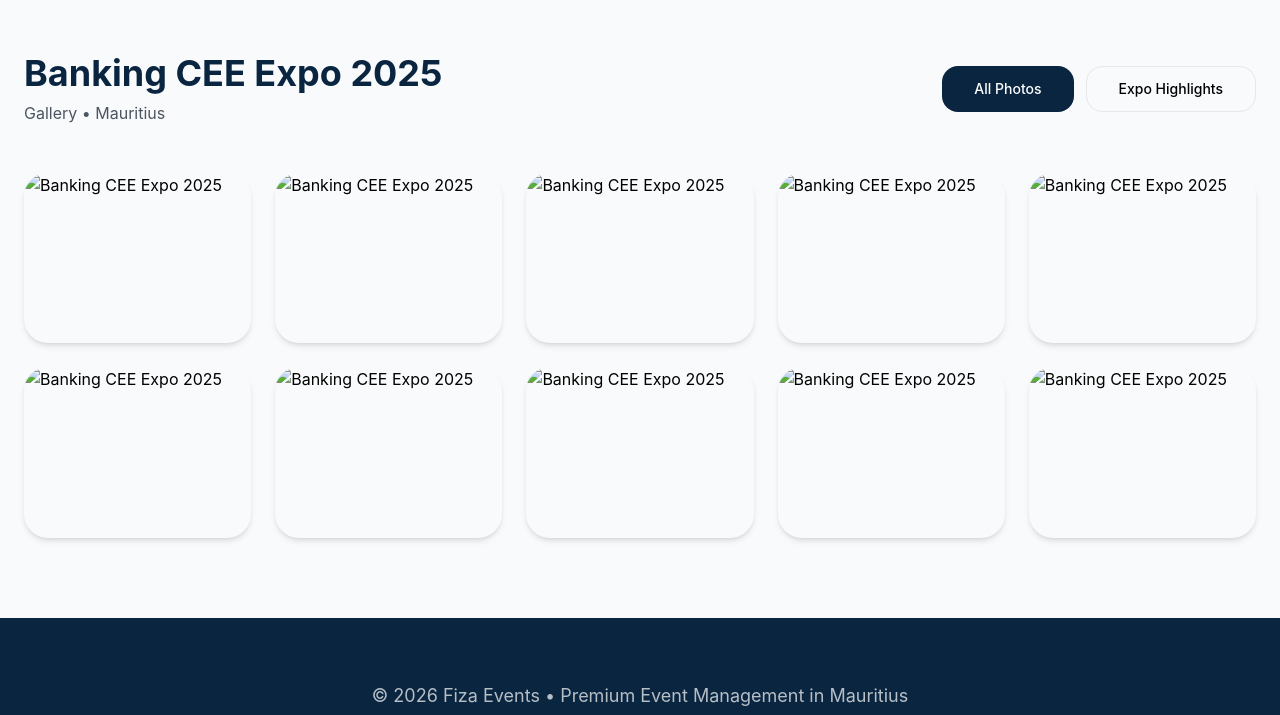
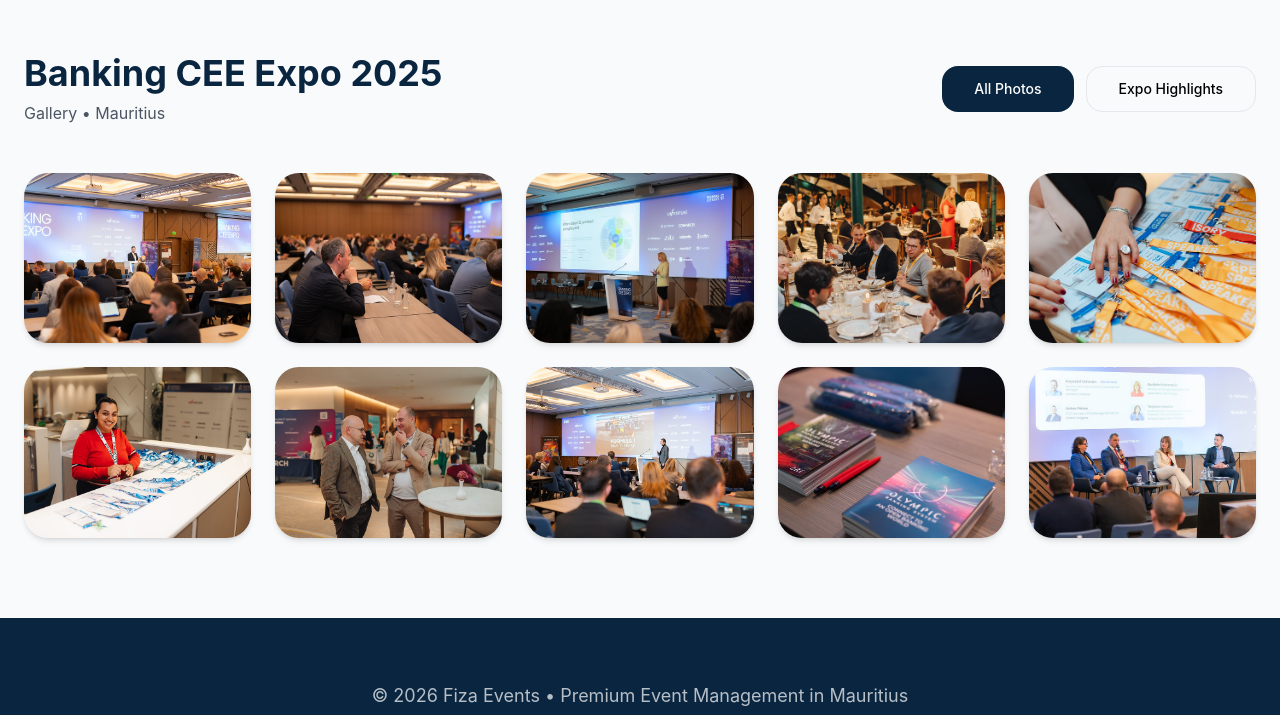
Before and after one commit to johaneeeee/fiza-website, a plain HTML site: page gallery1.html in a window 1280 px wide. Shown: the part 903-1618 px from the top of the page. Drawn offline with nearby package versions, Linux system fonts and the light colour scheme.

Commit message:
Update gallery1.html

```diff
--- a/gallery1.html
+++ b/gallery1.html
@@ -195,16 +195,16 @@
 
   <script>
     const photos = [
-      { src: "photos/1.jpg", title: "Banking CEE Expo 2025", desc: "Grand Opening Ceremony", category: "expo" },
-      { src: "photos/2.jpg", title: "Banking CEE Expo 2025", desc: "Keynote Session", category: "expo" },
-      { src: "photos/3.jpg", title: "Banking CEE Expo 2025", desc: "Exhibition Floor", category: "expo" },
-      { src: "photos/4.jpg", title: "Banking CEE Expo 2025", desc: "Networking Lounge", category: "expo" },
-      { src: "photos/5.jpg", title: "Banking CEE Expo 2025", desc: "Panel Discussion", category: "expo" },
-      { src: "photos/6.jpg", title: "Banking CEE Expo 2025", desc: "VIP Reception", category: "expo" },
-      { src: "photos/7.jpg", title: "Banking CEE Expo 2025", desc: "Sponsor Booths", category: "expo" },
-      { src: "photos/8.jpg", title: "Banking CEE Expo 2025", desc: "Interactive Sessions", category: "expo" },
-      { src: "photos/9.jpg", title: "Banking CEE Expo 2025", desc: "Award Ceremony", category: "expo" },
-      { src: "photos/10.jpg", title: "Banking CEE Expo 2025", desc: "Closing Gala Dinner", category: "expo" }
+      { src: "1.jpg", title: "Banking CEE Expo 2025", desc: "Grand Opening Ceremony", category: "expo" },
+      { src: "2.jpg", title: "Banking CEE Expo 2025", desc: "Keynote Session", category: "expo" },
+      { src: "3.jpg", title: "Banking CEE Expo 2025", desc: "Exhibition Floor", category: "expo" },
+      { src: "4.jpg", title: "Banking CEE Expo 2025", desc: "Networking Lounge", category: "expo" },
+      { src: "5.jpg", title: "Banking CEE Expo 2025", desc: "Panel Discussion", category: "expo" },
+      { src: "6.jpg", title: "Banking CEE Expo 2025", desc: "VIP Reception", category: "expo" },
+      { src: "7.jpg", title: "Banking CEE Expo 2025", desc: "Sponsor Booths", category: "expo" },
+      { src: "8.jpg", title: "Banking CEE Expo 2025", desc: "Interactive Sessions", category: "expo" },
+      { src: "9.jpg", title: "Banking CEE Expo 2025", desc: "Award Ceremony", category: "expo" },
+      { src: "10.jpg", title: "Banking CEE Expo 2025", desc: "Closing Gala Dinner", category: "expo" }
     ];
 
     let currentIndex = 0;
```
